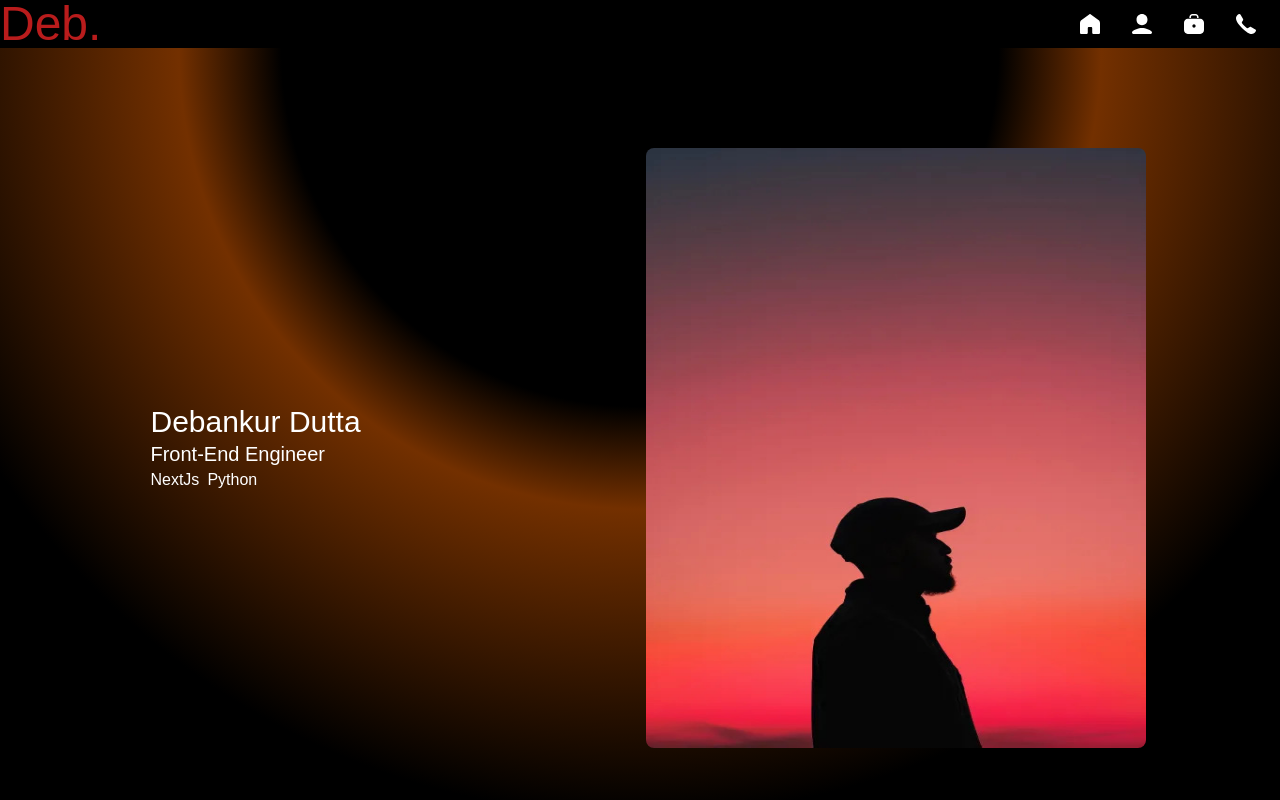
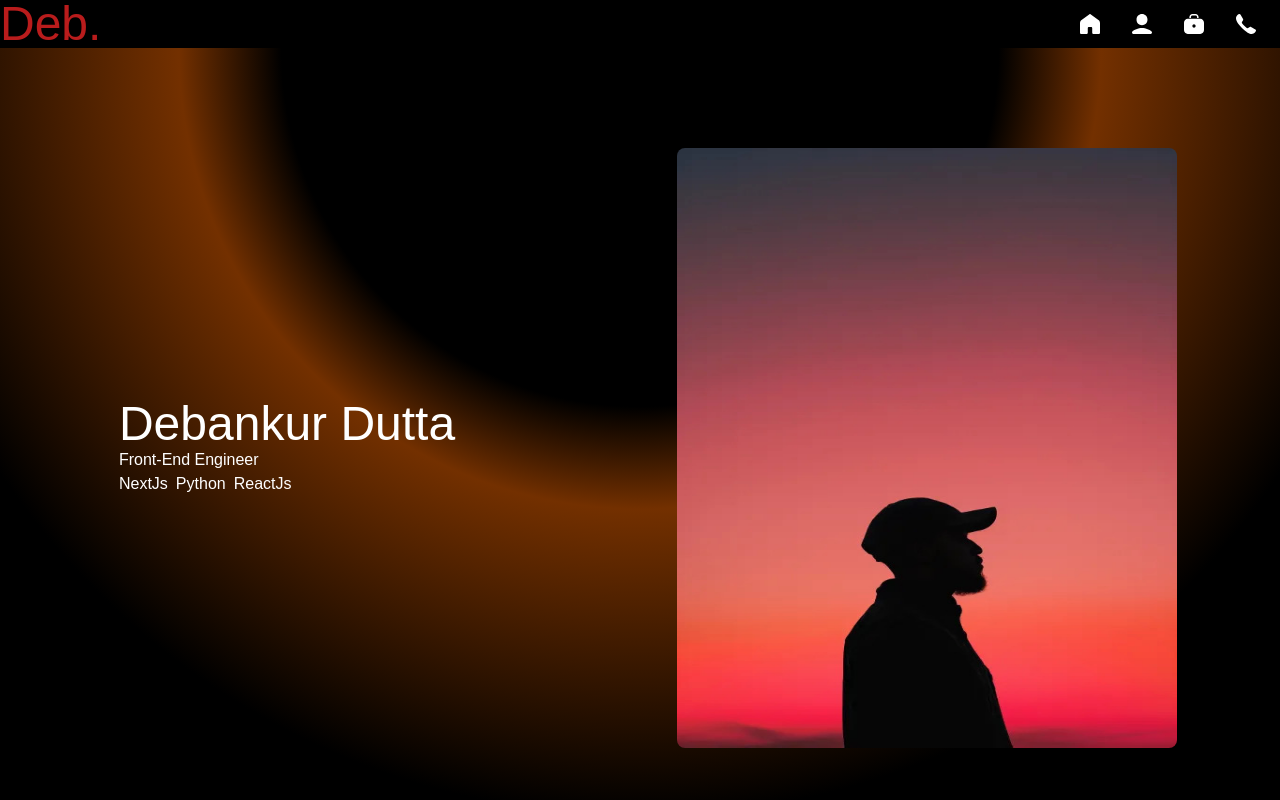
Before and after one commit to Debankur04/Portfolio-React, a Next.js app: page / in a window 1280 px wide. Shown: the top 800 px of the page. Built offline with nearby package versions, Linux system fonts and the light colour scheme.

Commit message:
Add files via upload

```diff
--- a/src/app/Components/BlackHole.jsx
+++ b/src/app/Components/BlackHole.jsx
@@ -16,11 +16,12 @@ const BlackHole = () => {
     <div className='h-screen flex justify-around'>
       <div className='text-left px-4 py-72 text-white flex items-center'>
         <div>
-          <div className='text-3xl'>Debankur Dutta</div>
-          <div className='text-xl'>Front-End Engineer</div>
+          <div className='text-5xl'>Debankur Dutta</div>
+          <div className='text-2l'>Front-End Engineer</div>
           <div className='flex gap-2'>
-            <div>NextJs</div>
-            <div>Python</div>
+            <div className=''>NextJs</div>
+            <div className=''>Python</div>
+            <div className=''>ReactJs</div>
           </div>
         </div>
       </div>
```
